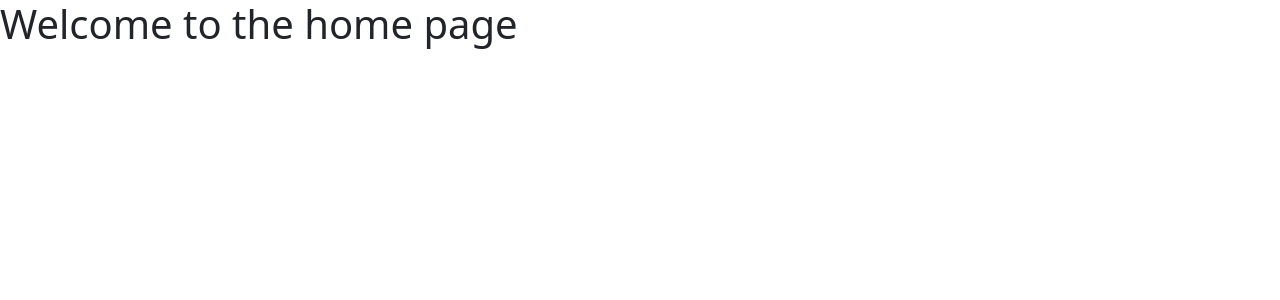
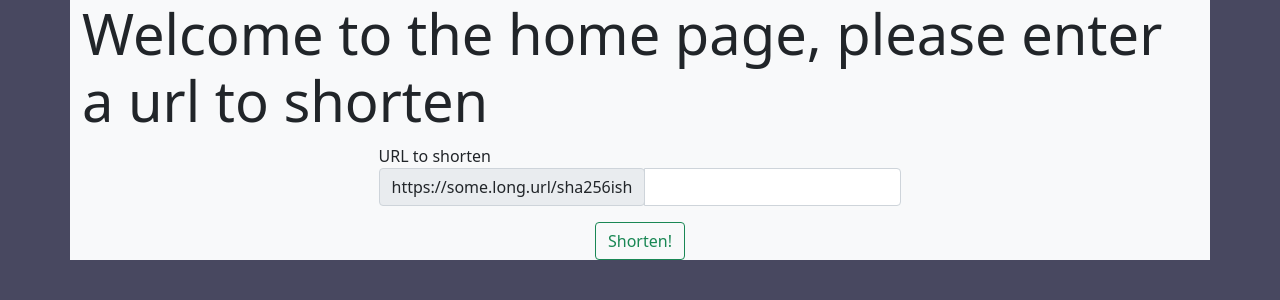
Before and after one commit to abhinavDhulipala/SAM-URL, a Flask app: template templates/home.html in a window 1280 px wide. Shown: the top 300 px of the page. Run offline with Flask 2, Linux system fonts and the light colour scheme; the template is opened without the code that fills it, so the values that code supplies are empty; parts of the project's set-up code (start-up, migrations or seed data) failed here and were passed over.

Commit message:
basic homepage created w/bootstrap

```diff
--- a/app.py
+++ b/app.py
@@ -1,22 +1,15 @@
-from flask import Flask, render_template, redirect, request, jsonify
-import json
-
+from flask import Flask, render_template, redirect, request, jsonify, url_for
 app = Flask(__name__)
 
 
 @app.route('/')
 def server_up():
-    return render_template('home.html')
+    return redirect(url_for('home'))
 
 
-@app.route('/some_info/<int: id>')
-def some_info():
-    params = request.args
-    headers = request.headers
-    if not request.is_json:
-        return jsonify('not')
-    body = request.get_json()
-    return jsonify(params=params, headers=headers['testHeader'], body=body, status=201, message='success')
+@app.route('/home')
+def home_page():
+    return render_template('home.html')
 
 
 if __name__ == '__main__':
--- a/boto_utils.py
+++ b/boto_utils.py
@@ -52,7 +52,5 @@ def migration(t_name=table_name):
     return created_table
 
 
-
 if __name__ == '__main__':
-    response = migration()
-    print("Table successfully created!")
+    print(migration())
--- a/templates/home.html
+++ b/templates/home.html
@@ -3,8 +3,25 @@
 {% block title %} <title>Home</title> {% endblock %}
 
 {% block body %}
-    <h1>Welcome to the home page</h1>
-    <form>
-
-    </form>
+    <div class="jumbotron">
+    <div style="{width: 80%}">
+        <div class="container d-flex justify-content-center bg-light">
+            <h1 class="display-4">Welcome to the home page, please enter a url to shorten</h1>
+        </div>
+        <div class="container d-flex justify-content-center bg-light">
+            <form>
+                <label class="align-middle" for="basic-url">URL to shorten</label>
+                <div class="input-group mb-3">
+                    <div class="input-group-prepend">
+                        <span class="input-group-text" id="basic-addon3">https://some.long.url/sha256ish</span>
+                    </div>
+                    <input type="text" class="form-control" id="basic-url" aria-describedby="basic-addon3">
+                </div>
+                <div class="d-flex justify-content-center">
+                    <button type="submit" class="btn btn-outline-success">Shorten!</button>
+                </div>
+            </form>
+        </div>
+    </div>
+    </div>
 {% endblock %}
--- a/templates/layout.html
+++ b/templates/layout.html
@@ -11,7 +11,7 @@
 
     {% block title %}<title>Welcome</title>{% endblock %}
   </head>
-  <body>
+  <body style="background: rgba(11,11,43,0.75)">
   <noscript>
       You need JavaScript to run this application, please enable Javascript or go to a supported browser
   </noscript>
```
Also changed, not shown: requirements.txt (added, +22 -0 lines), tests/test_dynamo_put.py (+4 -2 lines).
